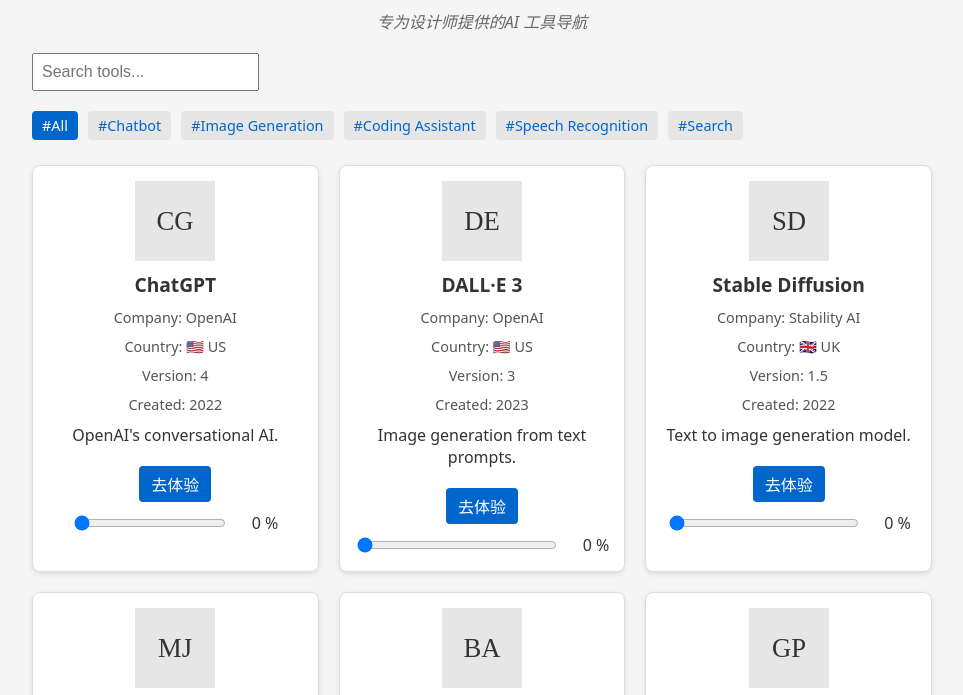
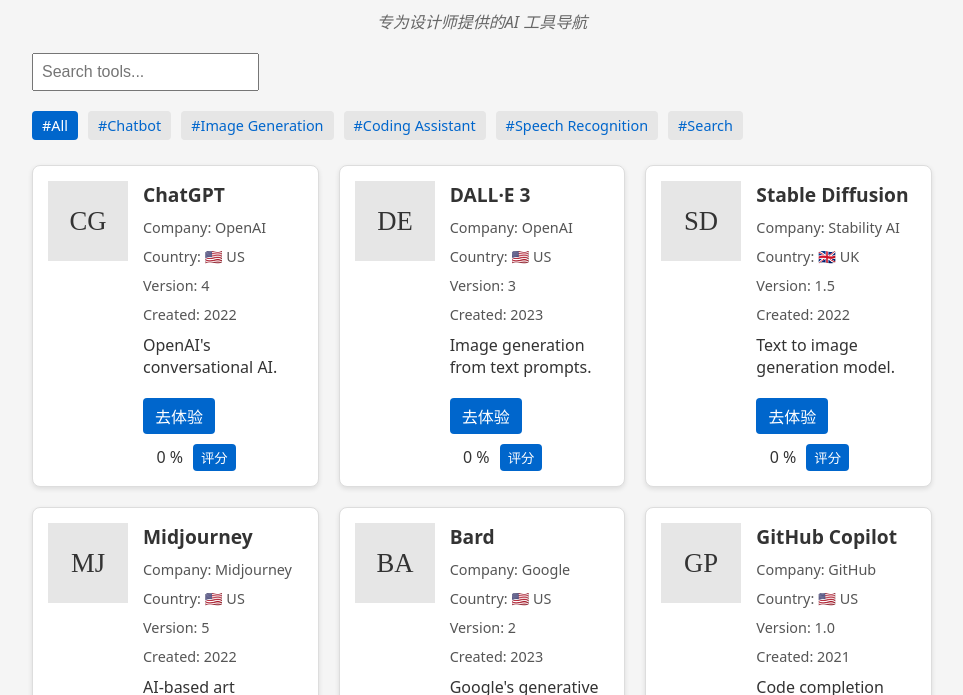
Before and after one commit to dororoliu666/bigbang, a plain HTML site: page index.html in a window 1280 px wide. Shown: the part 87-782 px from the top of the page, without its empty margins (158-1121 px from the left). Drawn offline with Linux system fonts and the light colour scheme.

Commit message:
Improve card layout and rating

```diff
--- a/script.js
+++ b/script.js
@@ -246,6 +246,7 @@
             div.appendChild(img);
 
             const info = document.createElement('div');
+            info.className = 'tool-info';
             const title = document.createElement('h3');
             title.textContent = tool.name;
             info.appendChild(title);
@@ -284,22 +285,23 @@
             const ratingContainer = document.createElement('div');
             ratingContainer.className = 'rating-container';
 
-            const rating = document.createElement('input');
-            rating.type = 'range';
-            rating.min = 0;
-            rating.max = 100;
-            rating.value = tool.rating || 0;
-            rating.className = 'rating-slider';
-            rating.addEventListener('input', () => {
-                ratingDisplay.textContent = rating.value + ' %';
-            });
-            rating.addEventListener('change', () => saveRating(tool, rating.value));
-            ratingContainer.appendChild(rating);
-
             const ratingDisplay = document.createElement('span');
             ratingDisplay.className = 'rating-value';
             ratingDisplay.textContent = (tool.rating || 0) + ' %';
             ratingContainer.appendChild(ratingDisplay);
+
+            const rateBtn = document.createElement('button');
+            rateBtn.textContent = '评分';
+            rateBtn.className = 'rate-btn';
+            rateBtn.addEventListener('click', () => {
+                const value = prompt('请输入评分(0-100)：', tool.rating || '0');
+                const num = parseInt(value, 10);
+                if (!isNaN(num) && num >= 0 && num <= 100) {
+                    saveRating(tool, num);
+                    ratingDisplay.textContent = num + ' %';
+                }
+            });
+            ratingContainer.appendChild(rateBtn);
 
             info.appendChild(ratingContainer);
 
--- a/style.css
+++ b/style.css
@@ -59,6 +59,7 @@
     gap: 20px;
 }
 
+
 .tool {
     background: #fff;
     border: 1px solid #ddd;
@@ -66,16 +67,20 @@
     box-shadow: 0 2px 5px rgba(0,0,0,0.1);
     padding: 15px;
     display: flex;
-    flex-direction: column;
-    align-items: center;
-    text-align: center;
+    align-items: flex-start;
+    gap: 15px;
 }
 
 .tool img {
     width: 80px;
     height: 80px;
     object-fit: contain;
-    margin-bottom: 10px;
+    flex-shrink: 0;
+}
+
+.tool-info {
+    flex-grow: 1;
+    text-align: left;
 }
 
 .tool h3 {
@@ -123,3 +128,16 @@
     min-width: 40px;
     text-align: right;
 }
+
+.rate-btn {
+    padding: 4px 8px;
+    background: #0066cc;
+    color: #fff;
+    border: none;
+    border-radius: 4px;
+    cursor: pointer;
+}
+
+.rate-btn:hover {
+    background: #005bb5;
+}
```
Also changed, not shown: README.md.
